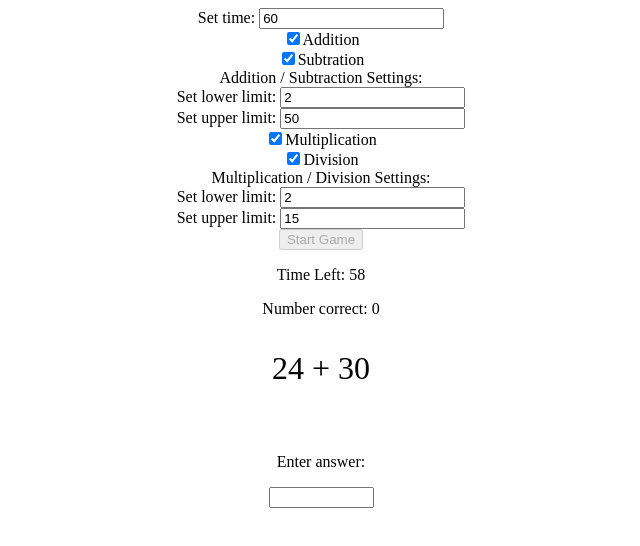
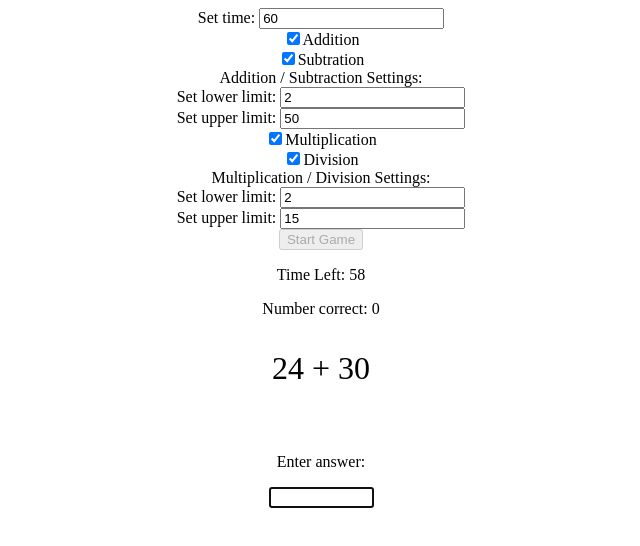
Before and after one commit to tmai63/mathtrainer, a plain HTML site: page index.html in a window 1280 px wide. Both pictures are taken after a click on the button "Start Game". Shown: the whole page, without its empty margins (319-959 px from the left). Drawn offline with Linux system fonts and the light colour scheme.

Commit message:
added focus on answer box on game start

```diff
--- a/index.html
+++ b/index.html
@@ -182,6 +182,7 @@
         document.getElementById("questionField").hidden = false
         document.getElementById("answerText").hidden = false
         document.getElementById("answerField").hidden = false
+        document.getElementById("answerField").focus();
       }
 
       document
```
